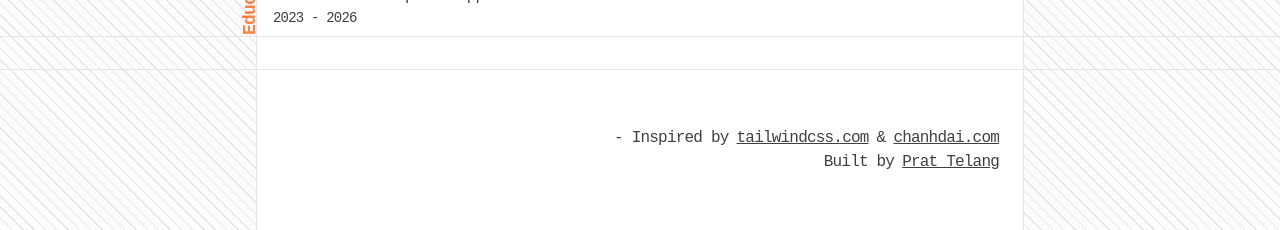
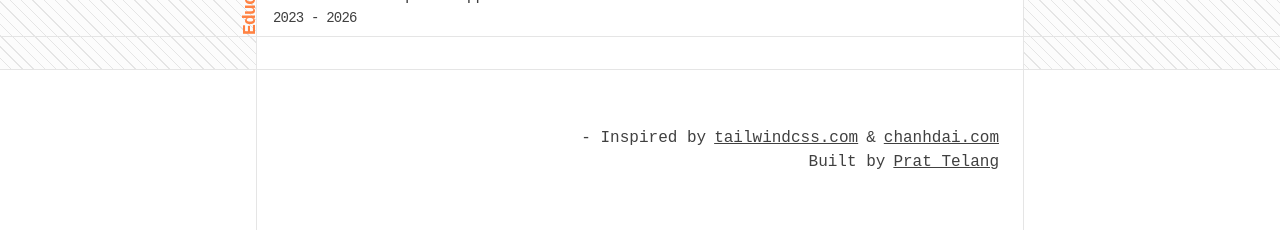
Before and after one commit to PrathamTelang/portfolio, a Next.js app: page / in a window 1280 px wide. Shown: the part 2057-2287 px from the top of the page. Built offline with nearby package versions, Linux system fonts and the light colour scheme.

Commit message:
Move Navbar and Footer to layout component
Navbar and Footer components are now rendered in the RootLayout instead of the Home page. This centralizes their placement across all pages and avoids duplication. Footer also receives background color classes for light and dark modes.

```diff
--- a/src/app/features/portfolio/components/Footer.tsx
+++ b/src/app/features/portfolio/components/Footer.tsx
@@ -1,7 +1,7 @@
 
 export const Footer = () => {
   return (
-    <div className="w-screen flex justify-center items-center ">
+    <div className="w-screen flex justify-center items-center bg-lightbg dark:bg-darkbg">
       <div className="w-3/5 relative bg-white border-x border-lightborder dark:bg-darkbg dark:border-darkborder  max-[475px]:w-11/12
       ">
         <div className="h-40 w-full flex flex-col items-end justify-center">
--- a/src/app/layout.tsx
+++ b/src/app/layout.tsx
@@ -1,6 +1,8 @@
 import type { Metadata } from "next";
 import { Geist, Geist_Mono } from "next/font/google";
 import "./globals.css";
+import { Navbar } from "./features/portfolio/components/Navbar";
+import { Footer } from "./features/portfolio/components/Footer";
 
 const geistSans = Geist({
   variable: "--font-geist-sans",
@@ -42,7 +44,9 @@ export default function RootLayout({ children }: { children: React.ReactNode })
         />
       </head>
       <body className={`${geistSans.variable} ${geistMono.variable}`}>
+        <Navbar/>
         {children}
+        <Footer/>
       </body>
     </html>
   );
--- a/src/app/page.tsx
+++ b/src/app/page.tsx
@@ -18,7 +18,6 @@ export default function Home() {
    <div className="max-w-screen tracking-tighter text-balance overflow-x-hidden ">
     <div className="h-full max-w-screen bg-[#FCFCFC] bg-[repeating-linear-gradient(45deg,var(--color-lightborder)_0_1px,transparent_1px_8px)]
     dark:bg-darkbg dark:bg-[repeating-linear-gradient(45deg,var(--color-darkborder)_0_1px,transparent_1px_8px)]">
-      <Navbar/>
       <Background/>
       <Line/>
       <Hero />
@@ -37,7 +36,6 @@ export default function Home() {
       <Bar/>
       <Education/>
       <Bar/>
-      <Footer/>
     </div>
    </div>
   );
```
